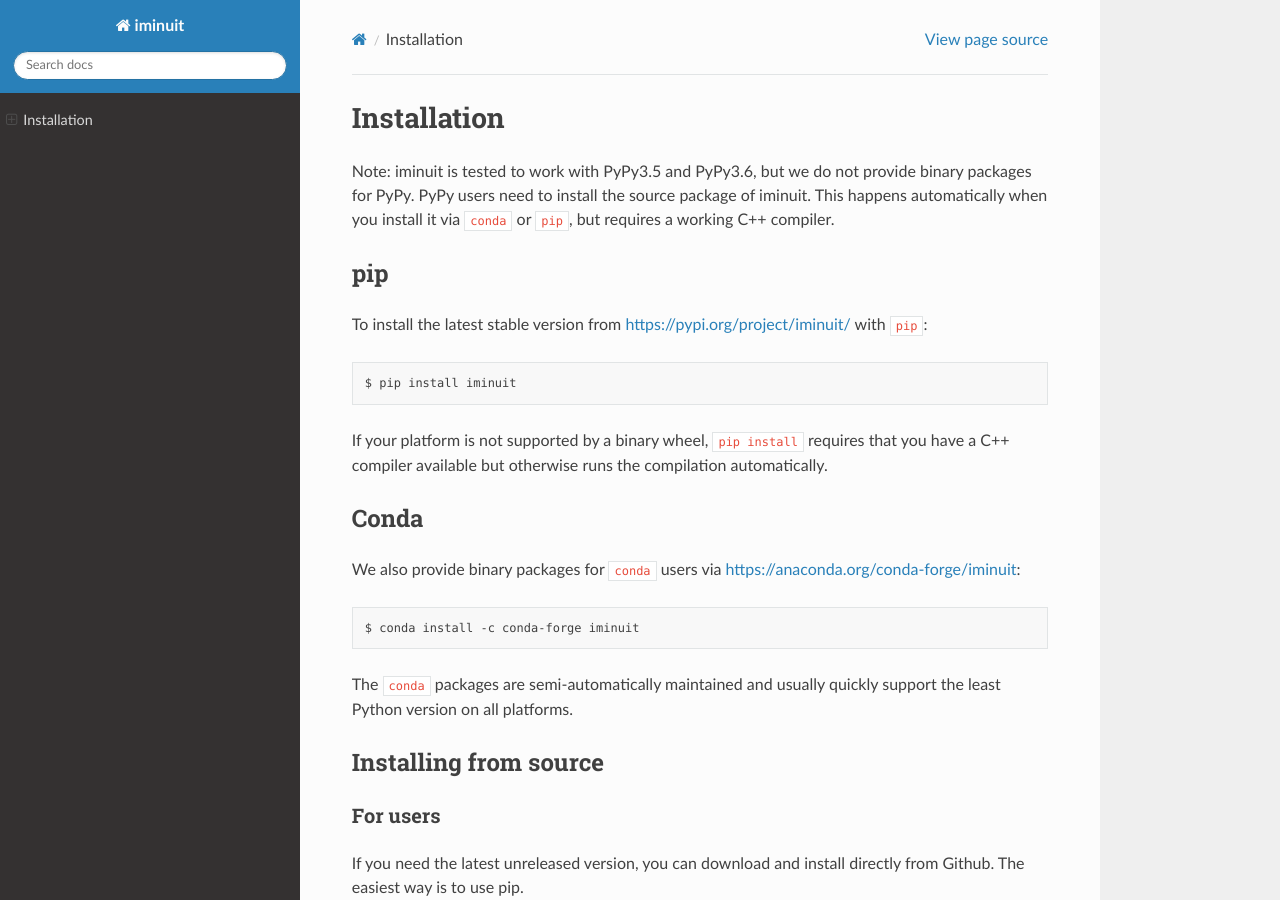
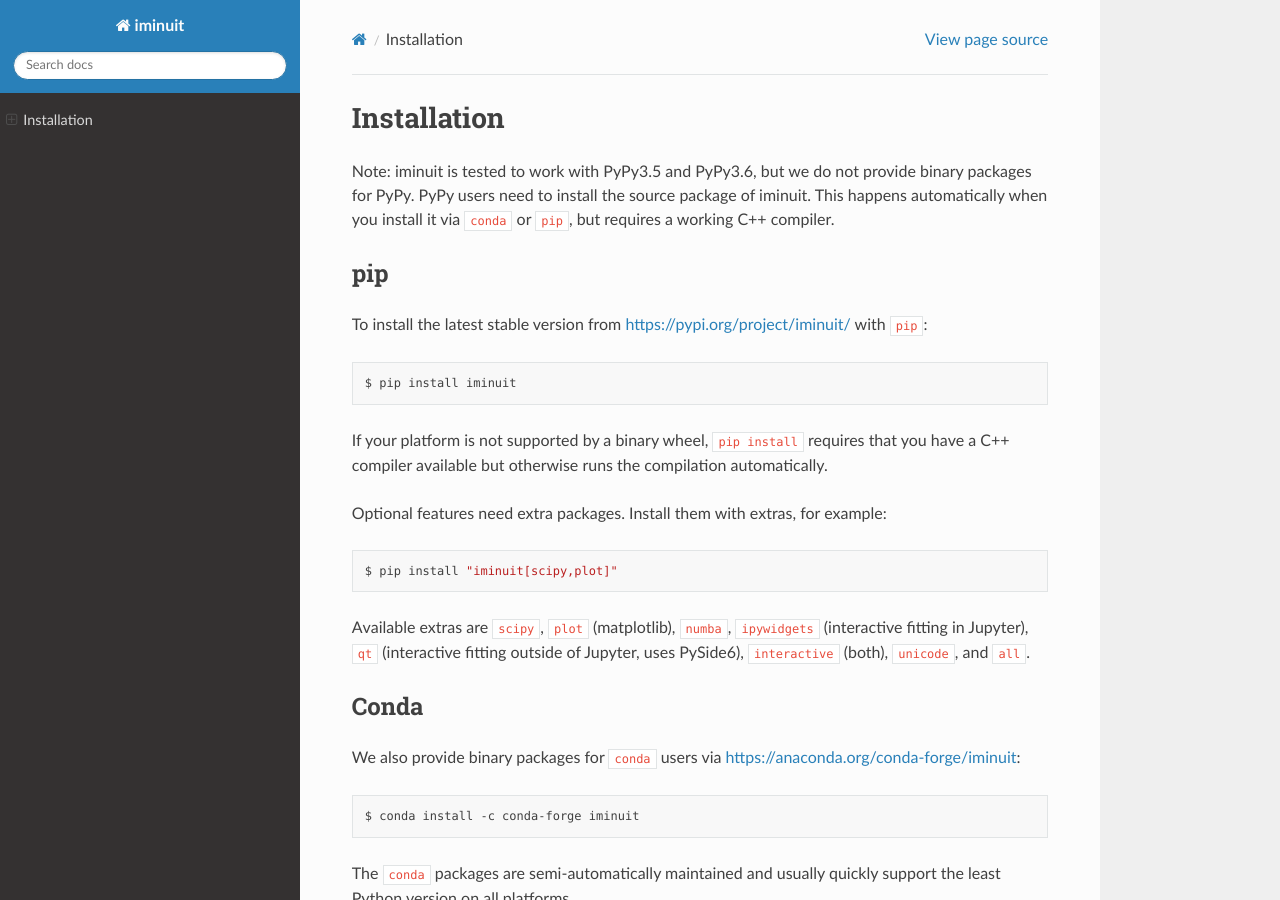
Before and after one commit to scikit-hep/iminuit, a Sphinx documentation site: the page built from doc/install.rst, in a window 1280 px wide and 900 px high. Built offline with Sphinx 7.4.7 and the Read the Docs theme 3.1.0, drawn with Linux system fonts in a browser that asks for light colours; pages that are not in the unit, such as notebooks, are missing from menus.

Commit message:
feat: add optional dependency extras (#1189)
:robot: _AI text below_ :robot:

Closes #1168.

Adds `[project.optional-dependencies]` extras: `scipy`, `plot`
(matplotlib), `numba`, `ipywidgets` (+matplotlib), `qt` (PySide6 +
matplotlib), `unicode` (unicodeitplus), and `all`. Documents them in the
README and the install page.

```diff
--- a/doc/install.rst
+++ b/doc/install.rst
@@ -18,6 +18,14 @@
 
 If your platform is not supported by a binary wheel, ``pip install`` requires that you
 have a C++ compiler available but otherwise runs the compilation automatically.
+
+Optional features need extra packages. Install them with extras, for example:
+
+.. code-block:: bash
+
+    $ pip install "iminuit[scipy,plot]"
+
+Available extras are ``scipy``, ``plot`` (matplotlib), ``numba``, ``ipywidgets`` (interactive fitting in Jupyter), ``qt`` (interactive fitting outside of Jupyter, uses PySide6), ``interactive`` (both), ``unicode``, and ``all``.
 
 Conda
 -----
```
Also changed, not shown: README.rst (+5 -2 lines), pyproject.toml (+10 -0 lines).
